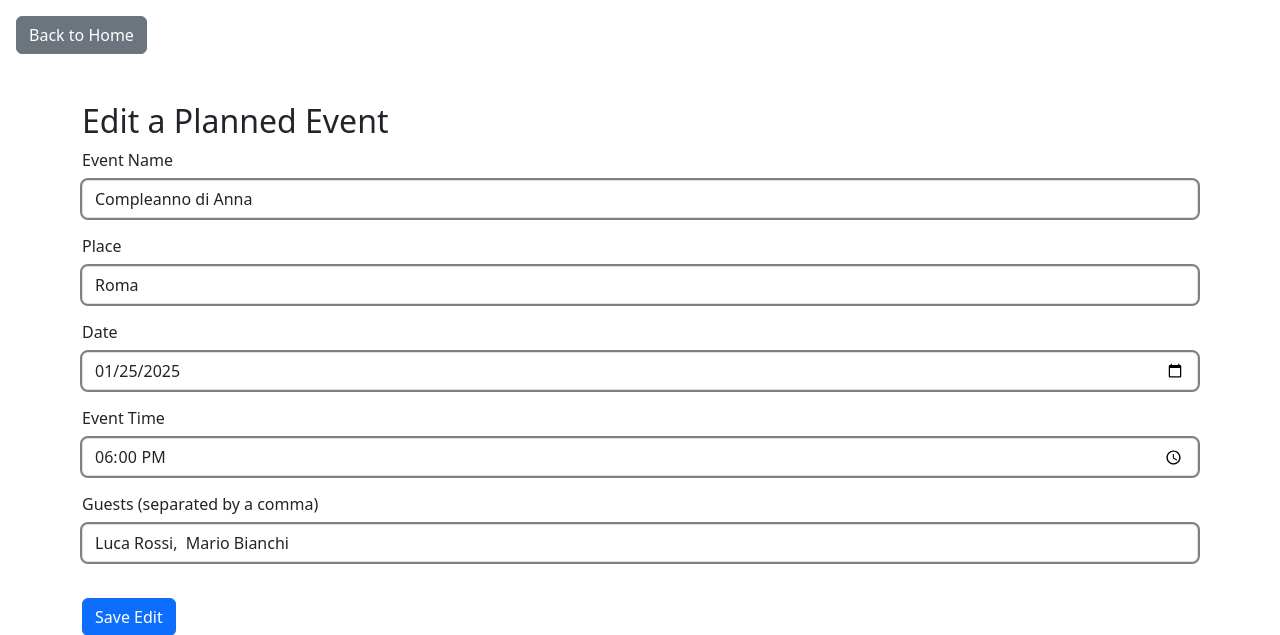
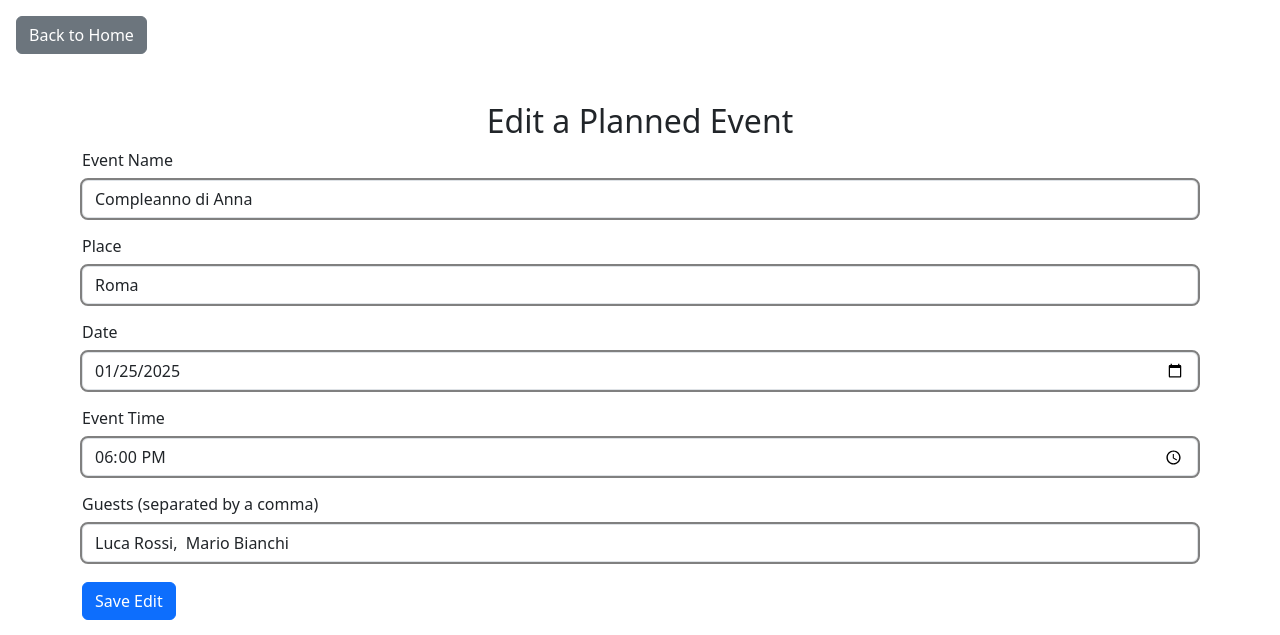
Before and after one commit to InderpreetSinghPoloRomani/FLASK-PROJECT, a Flask app: page /edit/1 in a window 1280 px wide. Shown: the part 88-723 px from the top of the page. Run offline with Flask 3, Linux system fonts and the light colour scheme.

Commit message:
little changes

```diff
--- a/templates/edit_event.html
+++ b/templates/edit_event.html
@@ -13,7 +13,7 @@
     </header>
     <button onclick="window.location.href='/';" class="btn btn-secondary mt-3 ms-3">Back to Home</button>
     <div class="container mt-5">
-        <h2>Edit a Planned Event</h2>
+        <h2 class="text-center">Edit a Planned Event</h2>
         <form action="/edit/{{event['ID']}}" method="post">
             <div class="mb-3">
                 <label for="name" class="form-label">Event Name</label>
@@ -31,7 +31,7 @@
                 <label for="time" class="form-label">Event Time</label>
                 <input type="time" class="form-control" id="time" name="time" value="{{event['Time']}}" required>
             </div>
-            <div class="mb-3">
+            <div>
                 <label for="guests" class="form-label">Guests (separated by a comma)</label>
                 <input type="text" class="form-control" id="guests" name="guests" value="{{ ', '.join(event['Guests']) }}" required>
             </div>
```
